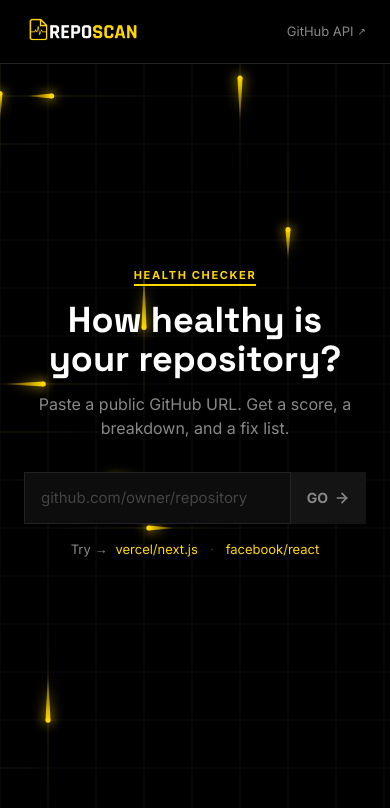
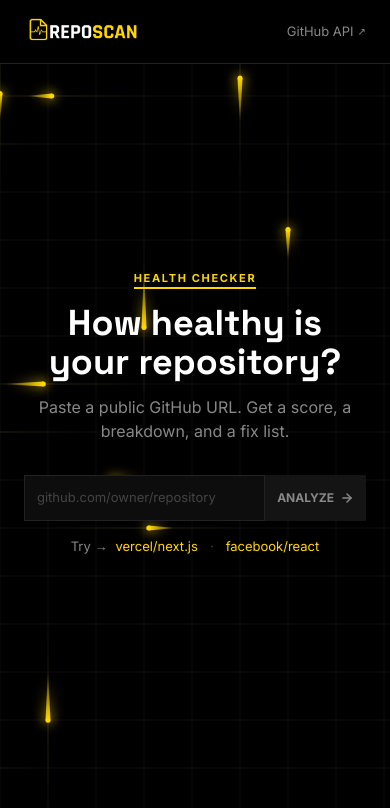
Before and after one commit to hashirsajid58200p/reposcan, a Next.js app: page / in a window 390 px wide. Shown: the top 808 px of the page. Built offline with nearby package versions, Linux system fonts and the light colour scheme.

Commit message:
fix: make input bar responsive with smaller padding and sizing, keeping Analyze text for mobile viewports

```diff
--- a/components/InputBar.tsx
+++ b/components/InputBar.tsx
@@ -134,7 +134,7 @@ export default function InputBar({ onSubmit, isLoading = false, initialValue = "
         <div ref={containerRef} className="relative w-full">
             <form
                 onSubmit={handleSubmit}
-                className={`flex w-full h-[52px] ${isLoading ? "pointer-events-none" : ""}`}
+                className={`flex w-full h-[46px] md:h-[52px] ${isLoading ? "pointer-events-none" : ""}`}
             >
                 <input
                     type="text"
@@ -146,24 +146,23 @@ export default function InputBar({ onSubmit, isLoading = false, initialValue = "
                     }}
                     disabled={isLoading}
                     placeholder="github.com/owner/repository"
-                    className="flex-grow bg-bg-secondary border border-border-default focus:border-border-active text-text-primary text-[15px] font-inter px-[16px] outline-none rounded-none transition-colors duration-150 placeholder:text-text-dim"
+                    className="flex-grow bg-bg-secondary border border-border-default focus:border-border-active text-text-primary text-[13px] md:text-[15px] font-inter px-[12px] md:px-[16px] outline-none rounded-none transition-colors duration-150 placeholder:text-text-dim min-w-0"
                     autoComplete="off"
                     spellCheck="false"
                 />
                 <button
                     type="submit"
                     disabled={isLoading || !input.trim()}
-                    className="h-[52px] px-4 md:w-[140px] bg-accent text-accent-text font-bold font-inter text-[14px] uppercase flex items-center justify-center rounded-none hover:bg-white transition-colors duration-150 flex-shrink-0 disabled:bg-bg-tertiary disabled:text-text-secondary disabled:cursor-not-allowed cursor-pointer"
+                    className="h-full px-3 md:px-5 bg-accent text-accent-text font-bold font-inter text-[12px] md:text-[14px] uppercase flex items-center justify-center rounded-none hover:bg-white transition-colors duration-150 flex-shrink-0 disabled:bg-bg-tertiary disabled:text-text-secondary disabled:cursor-not-allowed cursor-pointer"
                 >
-                    <span className="hidden md:inline">Analyze</span>
-                    <span className="inline md:hidden">Go</span>
-                    <ArrowRight className="ml-1.5 w-[16px] h-[16px] stroke-[2.5]" />
+                    Analyze
+                    <ArrowRight className="ml-1.5 w-[14px] md:w-[16px] h-[14px] md:h-[16px] stroke-[2.5]" />
                 </button>
             </form>
 
             {/* Suggestions Dropdown */}
             {showDropdown && suggestions.length > 0 && (
-                <div className="absolute left-0 right-0 top-[54px] z-50 bg-bg-secondary border border-border-default shadow-2xl flex flex-col max-h-[300px] overflow-y-auto">
+                <div className="absolute left-0 right-0 top-[48px] md:top-[54px] z-50 bg-bg-secondary border border-border-default shadow-2xl flex flex-col max-h-[250px] md:max-h-[300px] overflow-y-auto">
                     {suggestions.map((repo, idx) => (
                         <div
                             key={repo.id}
```
